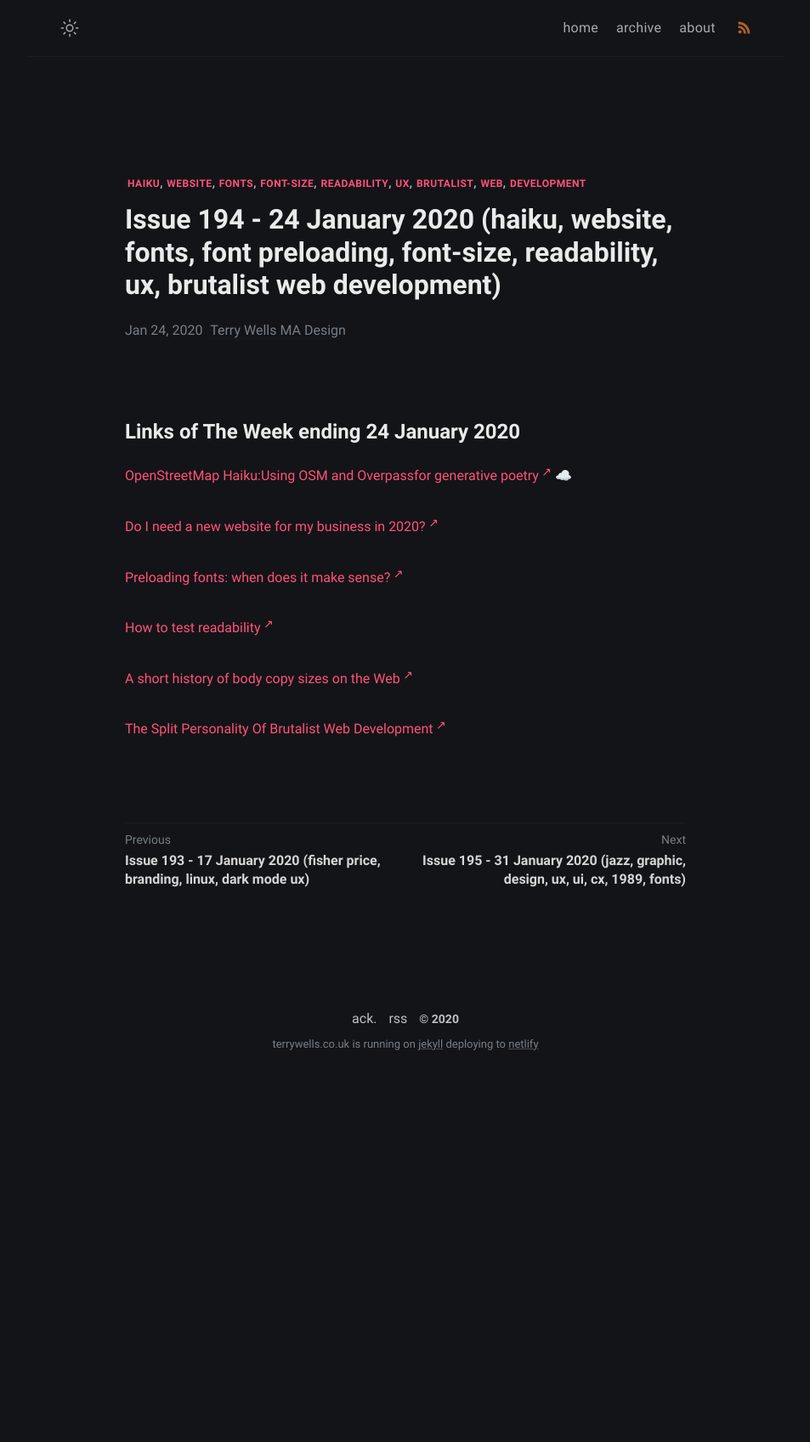
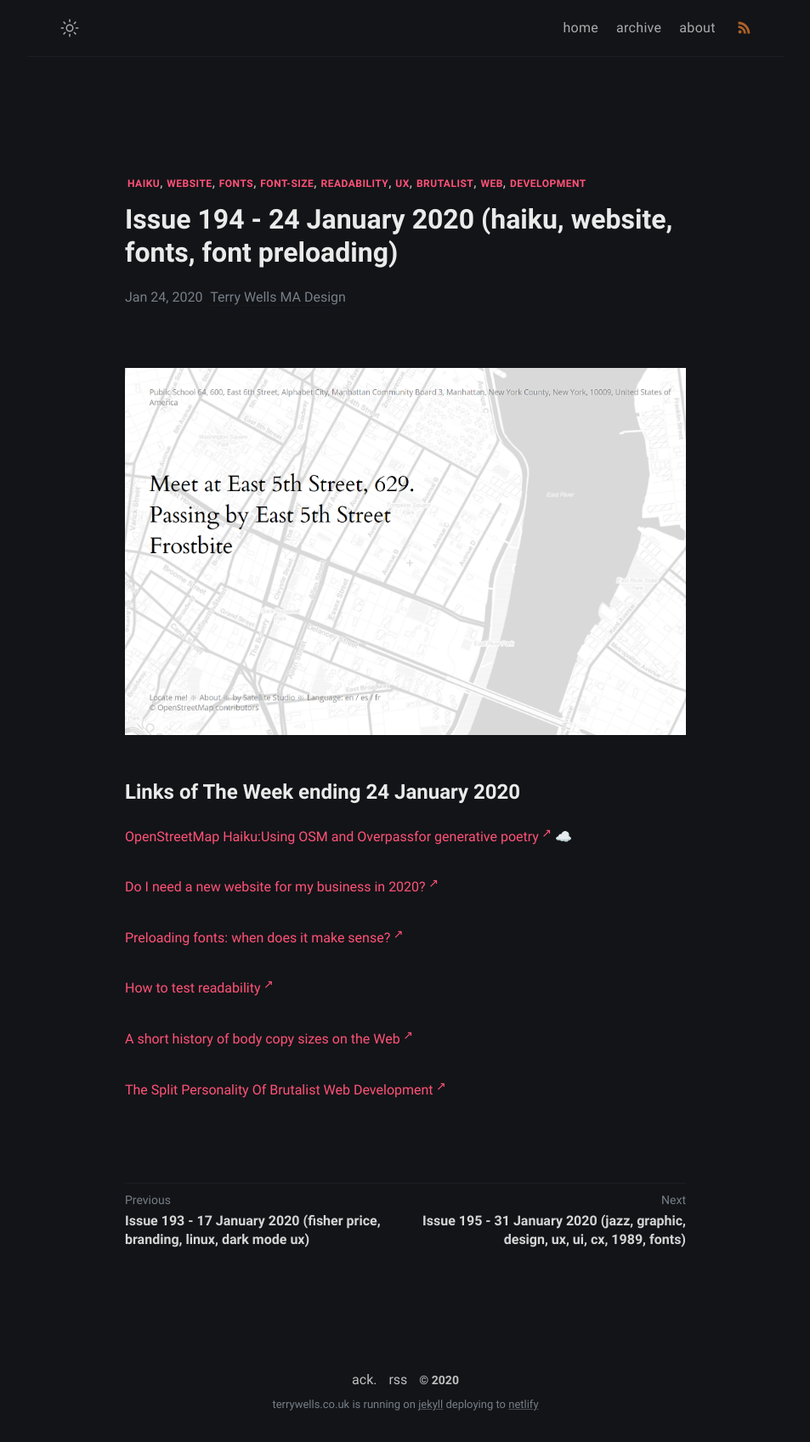
Before and after one commit to wristtattoo/jekyll-klise, a Jekyll site: the page built from _posts/2020-11-03-issue-194-24-january-2020-haiku-website-fonts-font-preloading-font-size-readability-ux-brutalist-web-development.md, in a window 1280 px wide. Shown: the whole page at 85% size, without its empty margins (163-1116 px from the left). Built offline with Jekyll 4.4.1, drawn with Linux system fonts in a browser that asks for light colours; a script that is not in the unit is left out; before the commit the page ends 1273 px from its top, so only the background shows below that.

Commit message:
Update Links of The Week “2020-11-03-issue-194-24-january-2020-haiku-website-fonts-font-preloading-font-size-readability-ux-brutalist-web-development”

```diff
--- a/_posts/2020-11-03-issue-194-24-january-2020-haiku-website-fonts-font-preloading-font-size-readability-ux-brutalist-web-development.md
+++ b/_posts/2020-11-03-issue-194-24-january-2020-haiku-website-fonts-font-preloading-font-size-readability-ux-brutalist-web-development.md
@@ -1,10 +1,11 @@
 ---
 layout: post
-title: Issue 194 - 24 January 2020 (haiku, website, fonts, font preloading,
-  font-size, readability, ux, brutalist web development)
+title: Issue 194 - 24 January 2020 (haiku, website, fonts, font preloading)
 tags: haiku website fonts font-size readability ux brutalist web development
 date: 2020-01-24T17:09:49.402Z
 ---
+![OpenStreetMap Haiku:Using OSM and Overpass for generative poetry](/assets/uploads/issue-194.png "OpenStreetMap Haiku:Using OSM and Overpass for generative poetry")
+
 # Links of The Week ending 24 January 2020
 
 <a href="https://satellitestud.io/blog/post/openstreetmap-haiku/" title="OpenStreetMap Haiku:Using OSM and Overpassfor generative poetry" alt="OpenStreetMap Haiku:Using OSM and Overpassfor generative poetry" target="_blank">OpenStreetMap Haiku:Using OSM and Overpassfor generative poetry</a> ☁️
```
Also changed, not shown: assets/uploads/issue-194.png (added).
